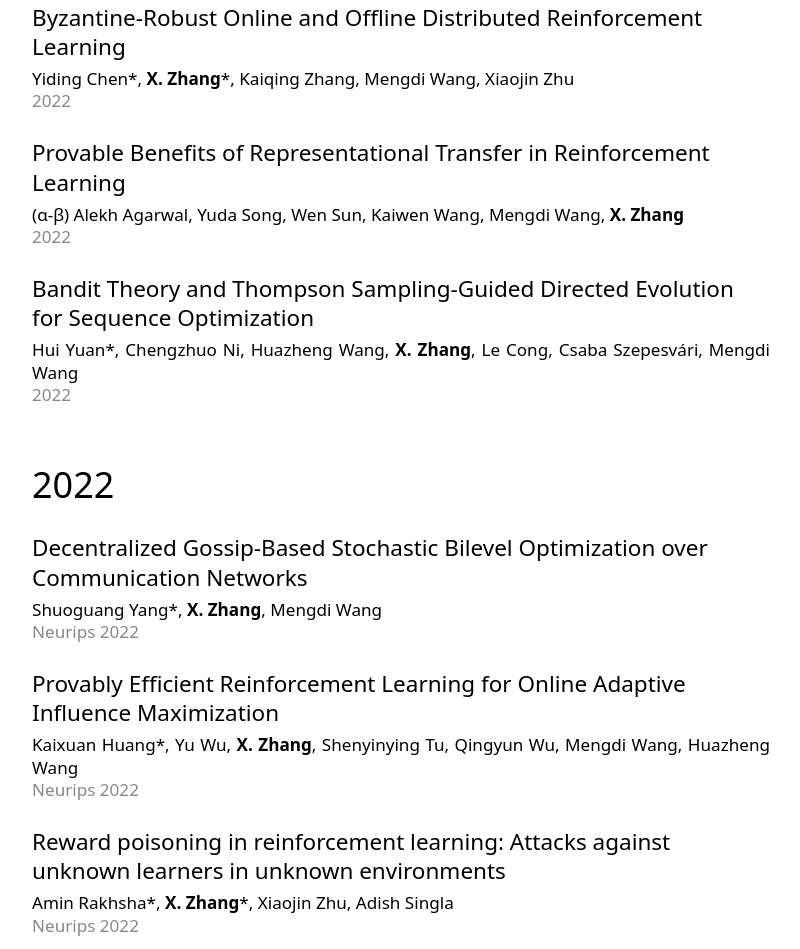
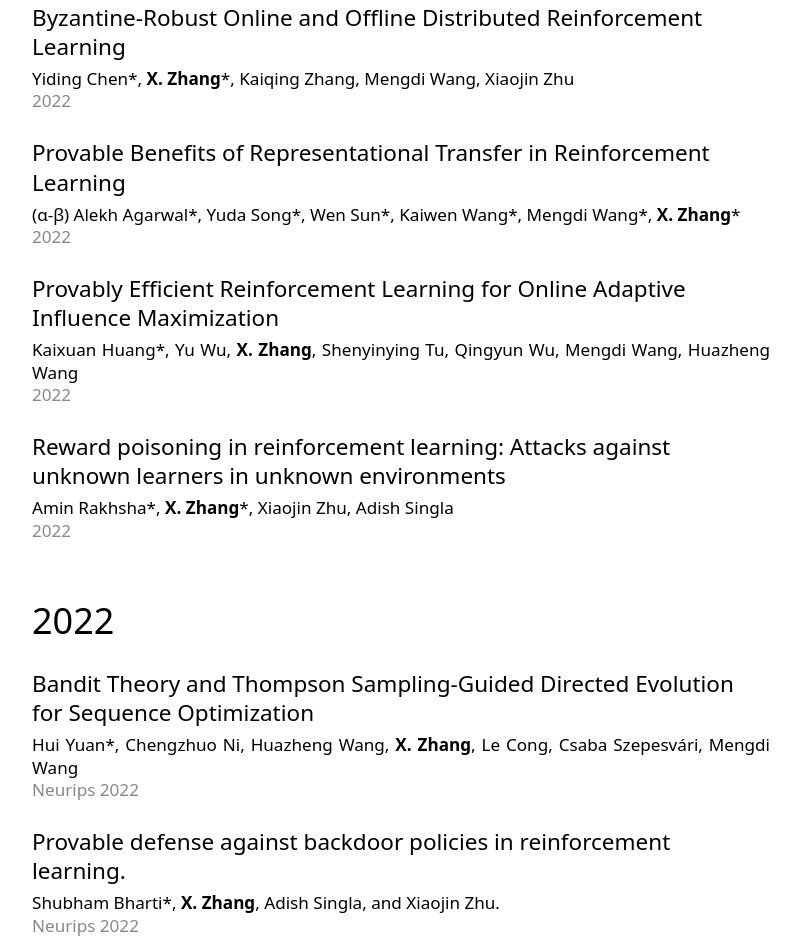
Before and after one commit to zhangxz1123/zhangxz1123.github.io, a plain HTML site: page research.html in a window 1280 px wide. Shown: the part 191-1140 px from the top of the page, without its empty margins (239-1039 px from the left). Drawn offline with Linux system fonts and the light colour scheme.

Commit message:
update pub

```diff
--- a/research.html
+++ b/research.html
@@ -52,11 +52,40 @@ Yiding Chen*, <b>X. Zhang</b>*, Kaiqing Zhang, Mengdi Wang, Xiaojin Zhu
 </h3>
 </a>
 <p class="authors">
-(&alpha;-&beta;) Alekh Agarwal, Yuda Song, Wen Sun, Kaiwen Wang, Mengdi Wang, <b>X. Zhang</b></p>
+(&alpha;-&beta;) Alekh Agarwal*, Yuda Song*, Wen Sun*, Kaiwen Wang*, Mengdi Wang*, <b>X. Zhang</b>*</p>
 <p class="venues">2022</p>
 </div>
 </li>
 
+<li>
+<div class="text">
+<a href="https://arxiv.org/pdf/2206.14846.pdf" target="_blank">
+<h3>Provably Efficient Reinforcement Learning for Online Adaptive Influence Maximization
+</h3>
+</a>
+<p class="authors">
+Kaixuan Huang*, Yu Wu, <b>X. Zhang</b>, Shenyinying Tu, Qingyun Wu, Mengdi Wang, Huazheng Wang
+</p>
+<p class="venues">2022</p>
+</div>
+</li>
+
+<li>
+<div class="text">
+<a href="https://arxiv.org/pdf/2102.08492.pdf" target="_blank">
+<h3>Reward poisoning in reinforcement learning: Attacks against unknown learners in unknown environments
+</h3>
+</a>
+<p class="authors">
+Amin Rakhsha*, <b>X. Zhang</b>*, Xiaojin Zhu, Adish Singla
+</p>
+<p class="venues">2022</p>
+</div>
+</li>
+
+</ul>
+<h1>2022</h1>
+<ul class="collection">
 
 <li>
 <div class="text">
@@ -67,14 +96,22 @@ Yiding Chen*, <b>X. Zhang</b>*, Kaiqing Zhang, Mengdi Wang, Xiaojin Zhu
 <p class="authors">
 Hui Yuan*, Chengzhuo Ni, Huazheng Wang, <b>X. Zhang</b>, Le Cong, Csaba Szepesvári, Mengdi Wang
 </p>
-<p class="venues">2022</p>
+<p class="venues">Neurips 2022</p>
 </div>
 </li>
 
-
-</ul>
-<h1>2022</h1>
-<ul class="collection">
+<li>
+<div class="text">
+<a href="https://pages.cs.wisc.edu/~jerryzhu/pub/Provable_Defense_in_RL.pdf" target="_blank">
+<h3>Provable defense against backdoor policies in reinforcement learning.
+</h3>
+</a>
+<p class="authors">
+Shubham Bharti*, <b>X. Zhang</b>, Adish Singla, and Xiaojin Zhu.
+</p>
+<p class="venues">Neurips 2022</p>
+</div>
+</li>
 
 <li>
 <div class="text">
@@ -89,31 +126,6 @@ Shuoguang Yang*, <b>X. Zhang</b>, Mengdi Wang
 </div>
 </li>
 
-<li>
-<div class="text">
-<a href="https://arxiv.org/pdf/2206.14846.pdf" target="_blank">
-<h3>Provably Efficient Reinforcement Learning for Online Adaptive Influence Maximization
-</h3>
-</a>
-<p class="authors">
-Kaixuan Huang*, Yu Wu, <b>X. Zhang</b>, Shenyinying Tu, Qingyun Wu, Mengdi Wang, Huazheng Wang
-</p>
-<p class="venues">Neurips 2022</p>
-</div>
-</li>
-
-<li>
-<div class="text">
-<a href="https://arxiv.org/pdf/2102.08492.pdf" target="_blank">
-<h3>Reward poisoning in reinforcement learning: Attacks against unknown learners in unknown environments
-</h3>
-</a>
-<p class="authors">
-Amin Rakhsha*, <b>X. Zhang</b>*, Xiaojin Zhu, Adish Singla
-</p>
-<p class="venues">Neurips 2022</p>
-</div>
-</li>
 
 <li>
 <div class="text">
```
